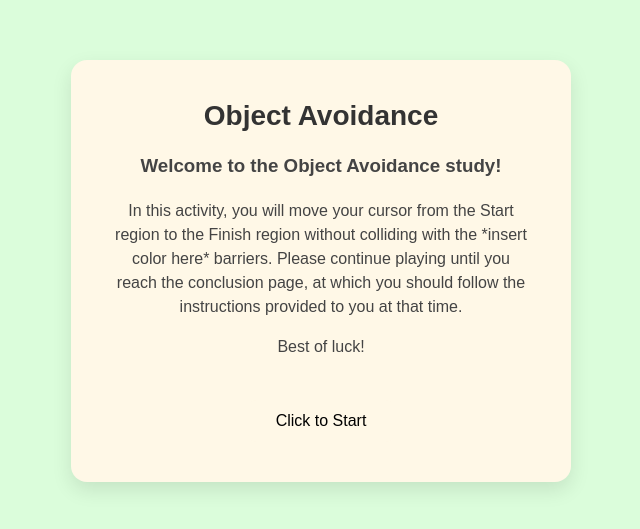
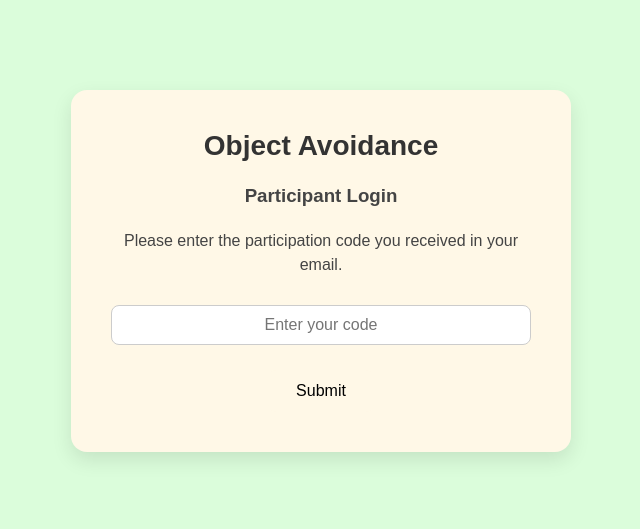
Before and after one commit to 2026-UI-SP/4-obstacale-avoidance, a React (Create React App) app: page / in a window 1280 px wide. Shown: the part 129-658 px from the top of the page, without its empty margins (319-959 px from the left). Built offline with nearby package versions, Linux system fonts and the light colour scheme.

Commit message:
Added a login feature that will prevent users from continuing with a blank login entry, but will accept any input. This input will be stored to use as an identifier in the database. So it doesn't matter if they input garbage, the data just won't be meaningful.

```diff
--- a/src/App.css
+++ b/src/App.css
@@ -57,3 +57,20 @@ body {
   background-color: #b8b09d;
   transform: translateY(-2px);
 }
+
+.code-input {
+  margin-top: 12px;
+  padding: 10px 14px;
+  font-size: 16px;
+  border: 1px solid #ccc;
+  border-radius: 8px;
+  width: 100%;
+  box-sizing: border-box;
+  text-align: center;
+  outline: none;
+}
+
+.code-input:focus {
+  border-color: #aaa;
+  box-shadow: 0 0 0 2px rgba(0,0,0,0.08);
+}
--- a/src/App.js
+++ b/src/App.js
@@ -1,25 +1,36 @@
 import "./App.css";
 import { BrowserRouter, Routes, Route, Navigate } from "react-router-dom";
 import { useState } from "react";
+import LoginScreen from "./LoginScreen";
 import WelcomeScreen from "./WelcomeScreen";
 import Game from "./Game";
 
 function App() {
 
     const [gameStarted, setGameStarted] = useState(false);
+    const [participantCode, setParticipantCode] = useState(null);
 
     return (
         <BrowserRouter basename={process.env.PUBLIC_URL}>
             <Routes>
                 <Route
                     path="/"
-                    element={<WelcomeScreen setGameStarted={setGameStarted} />}
+                    element={<LoginScreen setParticipantCode={setParticipantCode} />}
                 />
-
+                <Route
+                    path="/welcome"
+                    element={
+                        participantCode
+                            ? <WelcomeScreen setGameStarted={setGameStarted} />
+                            : <Navigate to="/" replace />
+                    }
+                />
                 <Route
                     path="/game"
                     element={
-                        gameStarted ? <Game /> : <Navigate to="/" replace />
+                        gameStarted
+                            ? <Game participantCode={participantCode} />
+                            : <Navigate to="/" replace />
                     }
                 />
             </Routes>
--- /dev/null
+++ b/src/LoginScreen.js
@@ -0,0 +1,38 @@
+import { useNavigate } from "react-router-dom";
+import { useState } from "react";
+
+function LoginScreen({ setParticipantCode }) {
+    const navigate = useNavigate();
+    const [code, setCode] = useState("");
+
+    const handleSubmit = () => {
+        if (code.trim() === "") return; // prevent empty submission
+        setParticipantCode(code.trim());
+        navigate("/welcome");
+    };
+
+    return (
+        <div className="App">
+            <div className="welcome-container">
+                <h1 className="game-title">Object Avoidance</h1>
+                <div className="description-box">
+                    <h3>Participant Login</h3>
+                    <p>Please enter the participation code you received in your email.</p>
+                    <input
+                        type="text"
+                        value={code}
+                        onChange={(e) => setCode(e.target.value)}
+                        onKeyDown={(e) => e.key === "Enter" && handleSubmit()}
+                        placeholder="Enter your code"
+                        className="code-input"
+                    />
+                </div>
+                <button className="start-button" onClick={handleSubmit}>
+                    Submit
+                </button>
+            </div>
+        </div>
+    );
+}
+
+export default LoginScreen;
```
